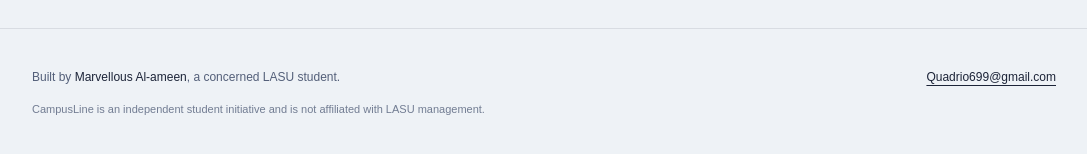
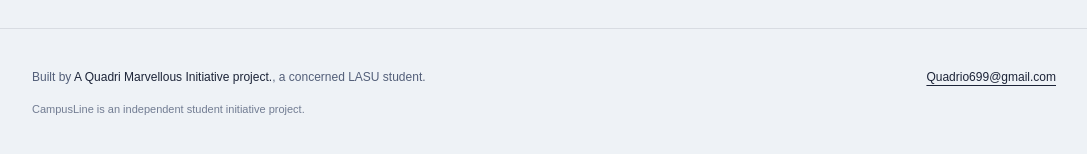
Before and after one commit to quadrio699-ai/Campusline, a Next.js app: page / in a window 1280 px wide. Shown: the part 2427-2581 px from the top of the page, without its empty margins (96-1183 px from the left). Built offline with nearby package versions, Linux system fonts and the light colour scheme; no server answers; a web font is replaced by a local one.

Commit message:
Update footer text for clarity and project emphasis

```diff
--- a/components/Footer.tsx
+++ b/components/Footer.tsx
@@ -4,7 +4,7 @@ export default function Footer() {
       <div className="mx-auto flex max-w-5xl flex-col gap-3 text-center font-body text-xs text-ink-muted sm:flex-row sm:items-center sm:justify-between sm:text-left">
         <p>
           Built by{" "}
-          <span className="text-ink">Marvellous Al-ameen</span>, a concerned
+          <span className="text-ink">A Quadri Marvellous Initiative project.</span>, a concerned
           LASU student.
         </p>
         <p>
@@ -17,8 +17,7 @@ export default function Footer() {
         </p>
       </div>
       <p className="mx-auto mt-4 max-w-5xl text-center font-body text-[11px] text-ink-muted/80 sm:text-left">
-        CampusLine is an independent student initiative and is not
-        affiliated with LASU management.
+        CampusLine is an independent student initiative project.
       </p>
     </footer>
   );
```
